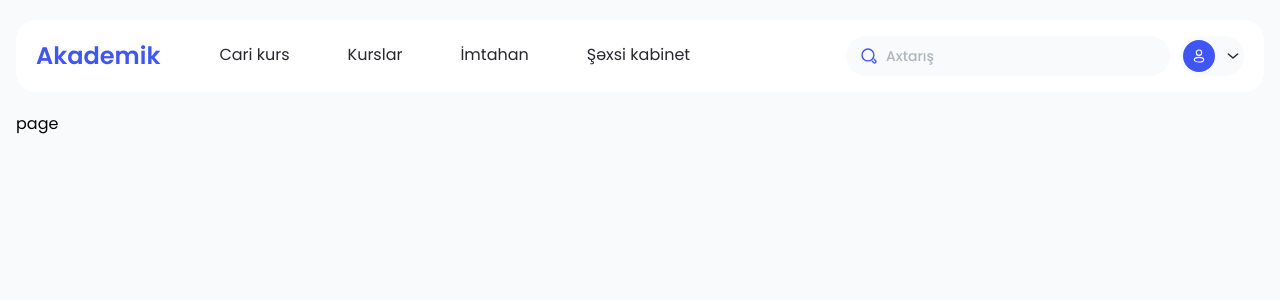
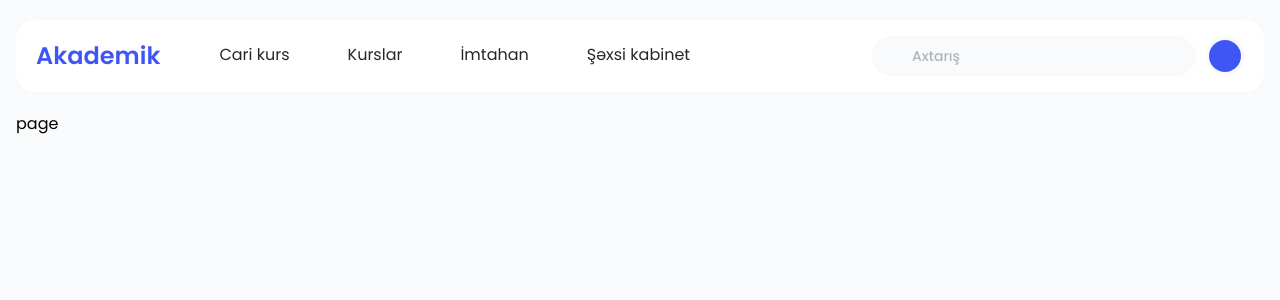
Before and after one commit to nazaraliyev/academics-front, a Next.js app: page / in a window 1280 px wide. Shown: the top 300 px of the page. Built offline with nearby package versions, Linux system fonts and the light colour scheme.

Commit message:
test commit

```diff
--- a/src/components/layout/components/header/index.tsx
+++ b/src/components/layout/components/header/index.tsx
@@ -3,7 +3,7 @@ import React from "react";
 import styles from "./styles.module.scss";
 import { Button, Center, Flex, Text, TextInput } from "@mantine/core";
 import { Logo } from "@/components";
-import { ChevronIcon, SearchIcon, UserIcon } from "@/assets/icons";
+// import { ChevronIcon, SearchIcon, UserIcon } from "@/assets/icons";
 
 export default function LayoutHeader() {
   return (
@@ -48,7 +48,7 @@ const Menu = () => {
 const Search = () => {
   return (
     <TextInput
-      leftSection={<SearchIcon />}
+      // leftSection={<SearchIcon />}
       radius={20}
       readOnly
       placeholder="Axtarış"
@@ -63,7 +63,7 @@ const Search = () => {
 const Account = () => {
   return (
     <Button
-      rightSection={<ChevronIcon {...{width:16, height:16, color:"var(--academic-text)"}}/>}
+      // rightSection={<ChevronIcon {...{width:16, height:16, color:"var(--academic-text)"}}/>}
       px={2}
       h={40}
       radius={20}
@@ -75,7 +75,7 @@ const Account = () => {
         h={32}
         bg={"var(--academic-primary)"}
       >
-        <UserIcon />
+        {/* <UserIcon /> */}
       </Center>
     </Button>
   );
```
